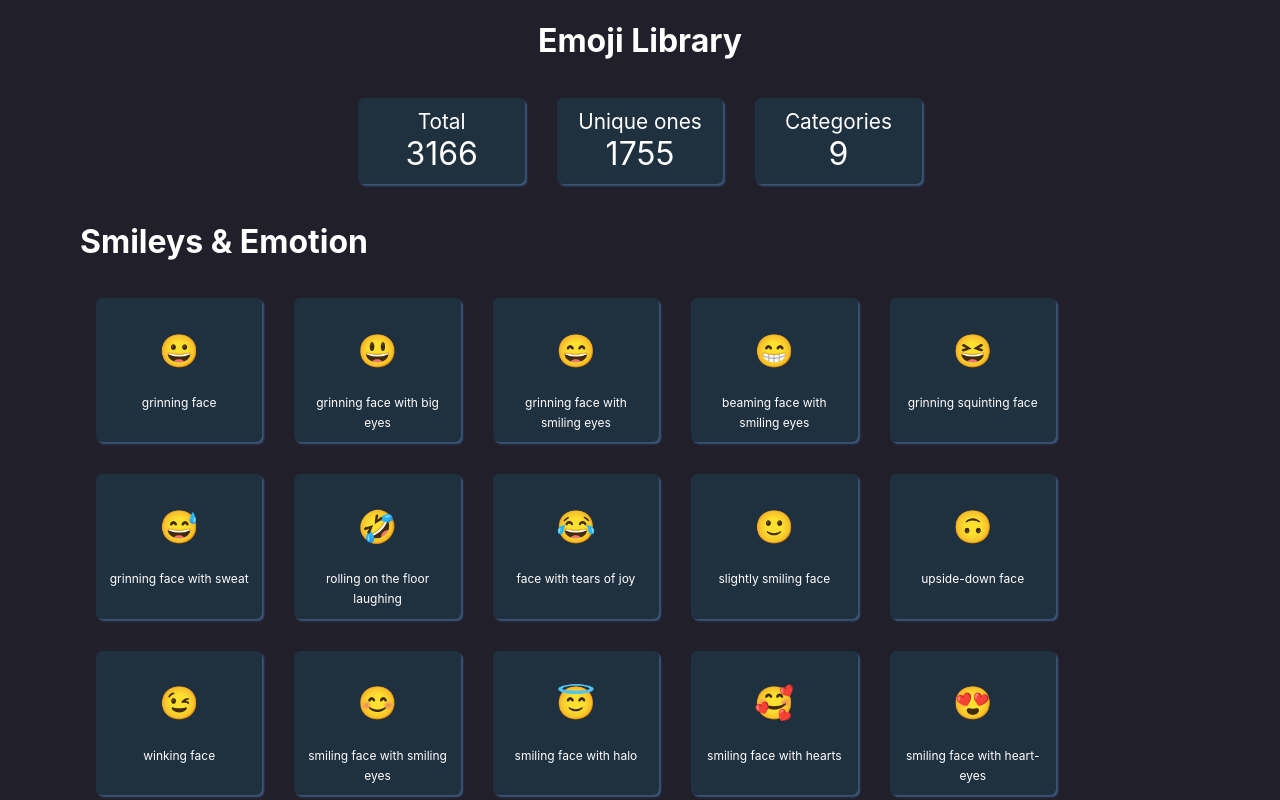
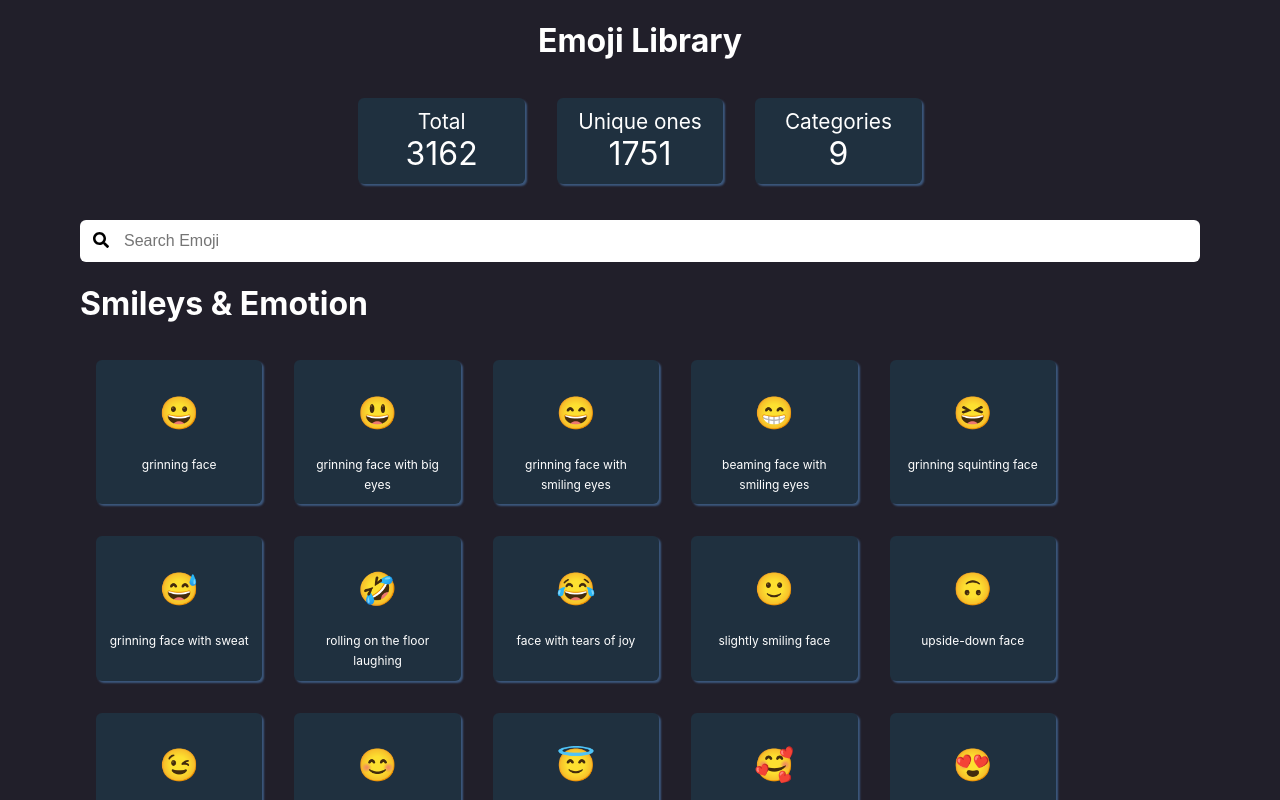
Before and after one commit to dayesouza/Emoji-Library, a React (Create React App) app: page / in a window 1280 px wide. Shown: the top 800 px of the page. Built offline with nearby package versions, Linux system fonts and the light colour scheme.

Commit message:
add search

```diff
--- a/src/App.js
+++ b/src/App.js
@@ -1,19 +1,26 @@
-import React, { useEffect } from "react";
+import React, { useEffect, useState } from "react";
 import "./App.css";
 import { Header } from "./components/Header";
 import InfoCardList from "./components/InfoCardList";
 import EmojiCardList from "./components/EmojiCardList";
 import Footer from "./components/Footer";
 import values from "./emojis";
+import SearchInput from "./components/SearchInput";
 
 function App() {
-  // const [emojis, setEmojis] = useState(values);
+  const [emojis, setEmojis] = useState(values);
 
-  // useEffect(() => {
-  //   EmojiService.get().then(result => {
-  //     setEmojis(result)
-  //   })
-  // }, [setEmojis]);
+  const onSearch = (value) => {
+    if (!value.length) {
+      setEmojis(values);
+      return;
+    }
+
+    const list = values.filter((x) => {
+      return x.unicodeName.includes(value) || x.subGroup.includes(value);
+    });
+    setEmojis(list);
+  };
 
   useEffect(() => {}, []);
 
@@ -23,7 +30,9 @@ function App() {
         <Header title="Emoji Library" />
         <InfoCardList list={values} />
 
-        <EmojiCardList list={values} />
+        <SearchInput onInput={onSearch} />
+
+        <EmojiCardList list={emojis} />
       </div>
       <Footer />
     </div>
--- a/src/components/EmojiCardList/index.js
+++ b/src/components/EmojiCardList/index.js
@@ -8,7 +8,6 @@ export default function EmojiCardList({ list }) {
   const [filteredList, setFilteredList] = useState([]);
 
   useEffect(() => {
-    // setFilteredList(list.slice(0, 30));
     separateGroups(list);
   }, [list]);
 
@@ -26,6 +25,11 @@ export default function EmojiCardList({ list }) {
   };
 
   const separateGroups = (list) => {
+    if (!list.length) {
+      setGroupedList([]);
+      setFilteredList([]);
+    }
+
     const grouped = list.reduce(function (acc, obj) {
       let key = obj["group"];
       if (!acc[key]) {
@@ -37,10 +41,19 @@ export default function EmojiCardList({ list }) {
 
     const entries = Object.entries(grouped);
     setGroupedList(entries);
-    setFilteredList([entries[0]]);
+
+    if (list.length < 150) {
+      setFilteredList(entries);
+    } else {
+      setFilteredList([entries[0]]);
+    }
   };
 
   return filteredList.map((group, groupedIndex) => {
+    if (filteredList[0] === undefined) {
+      return <h1>Not found</h1>;
+    }
+
     return (
       <>
         <h1 className="capitalize">{formatGroupName(group[0])}</h1>
--- /dev/null
+++ b/src/components/SearchInput/SearchInput.css
@@ -0,0 +1,31 @@
+.divSearch__input {
+  width: 90%;
+  height: 2.5rem;
+  font-size: 1rem;
+  border: none;
+  border-radius: 6px;
+  outline: 0;
+}
+
+.divSearch {
+  margin-top: 20px;
+  width: 100%;
+  border-radius: 6px;
+  background-color: white;
+}
+
+.divSearch:focus-within {
+  box-shadow: 0 0 0 2px #2962ff;
+}
+
+.divSearch__icon {
+  color: black;
+  margin-left: 13px;
+  margin-right: 13px;
+}
+
+@media screen and (max-width: 800px) {
+  .divSearch__input {
+    width: 85%;
+  }
+}
--- /dev/null
+++ b/src/components/SearchInput/index.js
@@ -0,0 +1,23 @@
+import React from "react";
+import PropTypes from "prop-types";
+import "./SearchInput.css";
+import { FontAwesomeIcon } from "@fortawesome/react-fontawesome";
+
+const SearchInput = ({ onInput }) => {
+  return (
+    <div className="divSearch">
+      <FontAwesomeIcon className="divSearch__icon" icon="search" />
+      <input
+        placeholder="Search Emoji"
+        onChange={(e) => onInput(e.target.value)}
+        className="divSearch__input"
+      ></input>
+    </div>
+  );
+};
+
+SearchInput.propTypes = {
+  onInput: PropTypes.func.isRequired,
+};
+
+export default SearchInput;
--- a/src/components/icon-library.js
+++ b/src/components/icon-library.js
@@ -1,9 +1,9 @@
 import { library } from "@fortawesome/fontawesome-svg-core";
 import { fab } from "@fortawesome/free-brands-svg-icons";
 
-import { faGlobe } from "@fortawesome/free-solid-svg-icons";
+import { faGlobe, faSearch } from "@fortawesome/free-solid-svg-icons";
 
-library.add(fab, faGlobe);
+library.add(fab, faGlobe, faSearch);
 
 /*
   Use it like that on the desired component:
```
Also changed, not shown: src/emojis.js.
